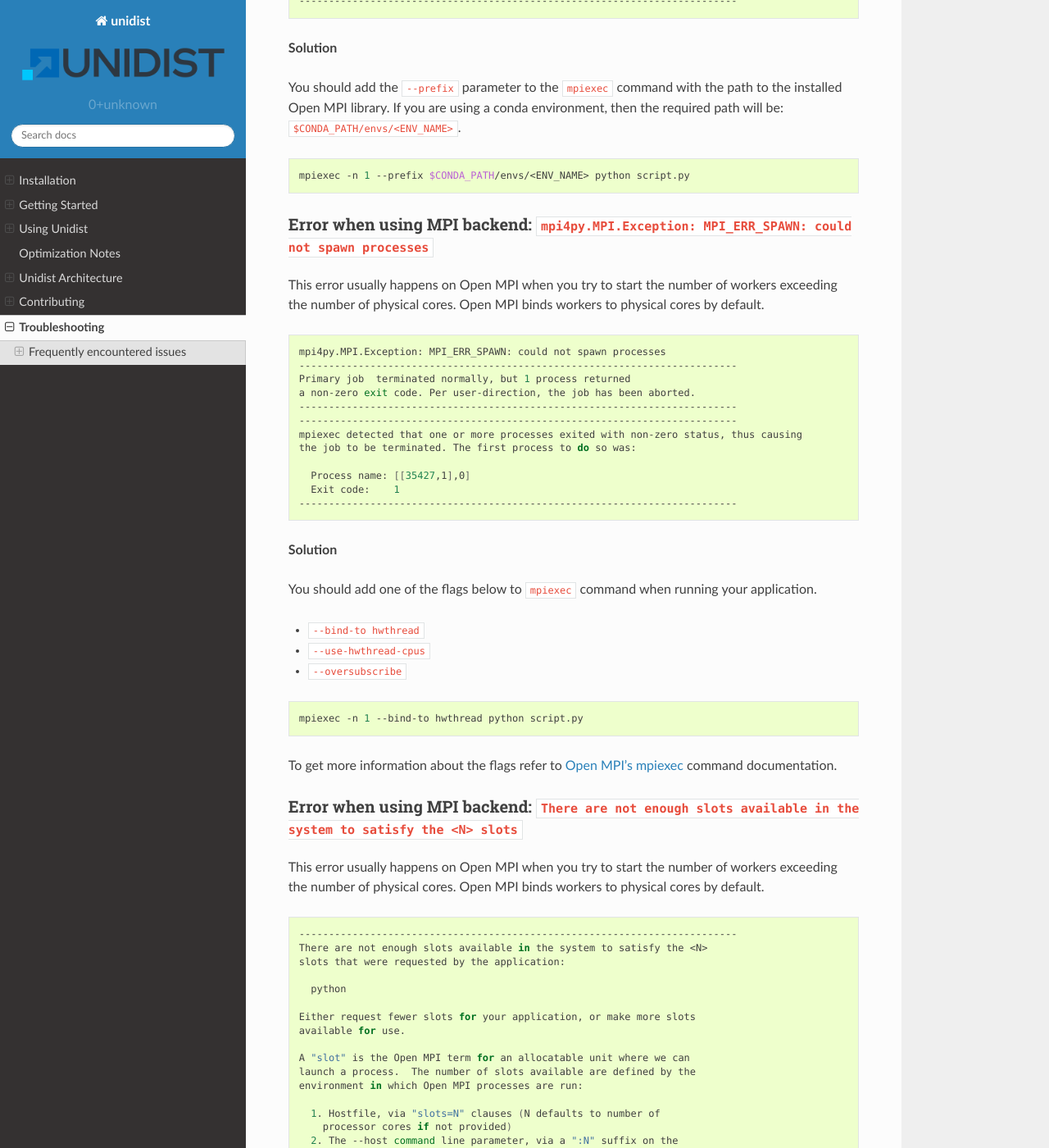
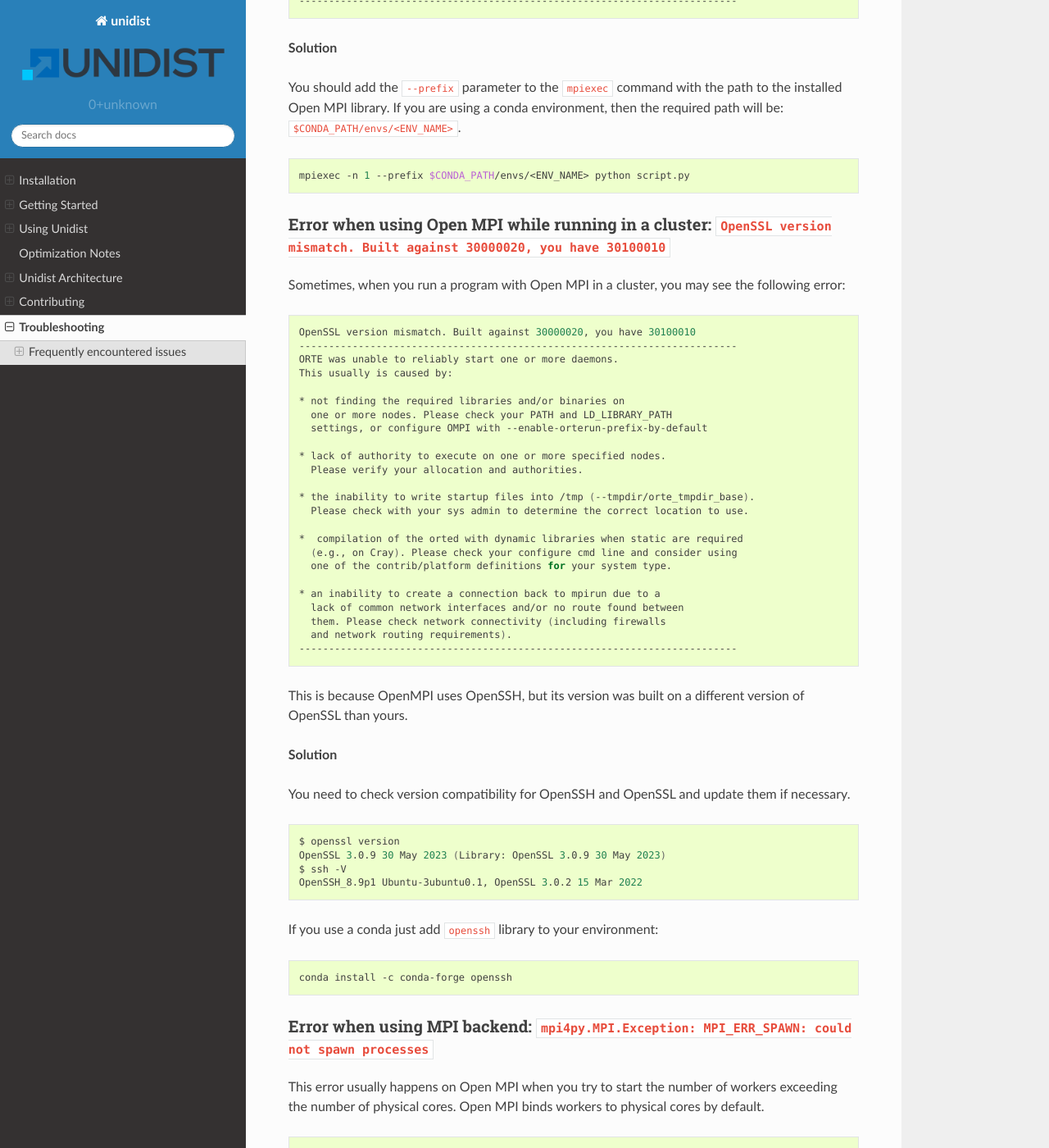
Before and after one commit to modin-project/unidist, a Sphinx documentation site: the page built from docs/troubleshooting.rst, in a window 1280 px wide and 1400 px high, scrolled down 890 px. Shown: the whole window at 82% size. Built offline with Sphinx 7.4.7 and the Read the Docs theme 2.0.0, drawn with Linux system fonts in a browser that asks for light colours.

Commit message:
DOCS-#314: Add troubleshooting block for 'OpenSSL version mismatch' error
Signed-off-by: Kirill Suvorov <kirill.suvorov@intel.com>

```diff
--- a/docs/troubleshooting.rst
+++ b/docs/troubleshooting.rst
@@ -57,6 +57,59 @@
 .. code-block:: bash
 
   mpiexec -n 1 --prefix $CONDA_PATH/envs/<ENV_NAME> python script.py
+
+
+Error when using Open MPI while running in a cluster: ``OpenSSL version mismatch. Built against 30000020, you have 30100010``
+"""""""""""""""""""""""""""""""""""""""""""""""""""""""""""""""""""""""""""""""""""""""""""""""""""""""""""""""""""""""""""""
+
+Sometimes, when you run a program with Open MPI in a cluster, you may see the following error:
+
+.. code-block:: bash
+
+  OpenSSL version mismatch. Built against 30000020, you have 30100010
+  --------------------------------------------------------------------------
+  ORTE was unable to reliably start one or more daemons.
+  This usually is caused by:
+
+  * not finding the required libraries and/or binaries on
+    one or more nodes. Please check your PATH and LD_LIBRARY_PATH
+    settings, or configure OMPI with --enable-orterun-prefix-by-default
+
+  * lack of authority to execute on one or more specified nodes.
+    Please verify your allocation and authorities.
+
+  * the inability to write startup files into /tmp (--tmpdir/orte_tmpdir_base).
+    Please check with your sys admin to determine the correct location to use.
+
+  *  compilation of the orted with dynamic libraries when static are required
+    (e.g., on Cray). Please check your configure cmd line and consider using
+    one of the contrib/platform definitions for your system type.
+
+  * an inability to create a connection back to mpirun due to a
+    lack of common network interfaces and/or no route found between
+    them. Please check network connectivity (including firewalls
+    and network routing requirements).
+  --------------------------------------------------------------------------
+
+This is because OpenMPI uses OpenSSH, but its version was built on a different version of OpenSSL than yours.
+
+**Solution**
+
+You need to check version compatibility for OpenSSH and OpenSSL and update them if necessary.
+
+.. code-block:: bash
+
+  $ openssl version
+  OpenSSL 3.0.9 30 May 2023 (Library: OpenSSL 3.0.9 30 May 2023)
+  $ ssh -V
+  OpenSSH_8.9p1 Ubuntu-3ubuntu0.1, OpenSSL 3.0.2 15 Mar 2022
+
+If you use a conda just add ``openssh`` library to your environment:
+
+.. code-block:: bash
+
+  conda install -c conda-forge openssh
+
 
 Error when using MPI backend: ``mpi4py.MPI.Exception: MPI_ERR_SPAWN: could not spawn processes``
 """"""""""""""""""""""""""""""""""""""""""""""""""""""""""""""""""""""""""""""""""""""""""""""""
```
